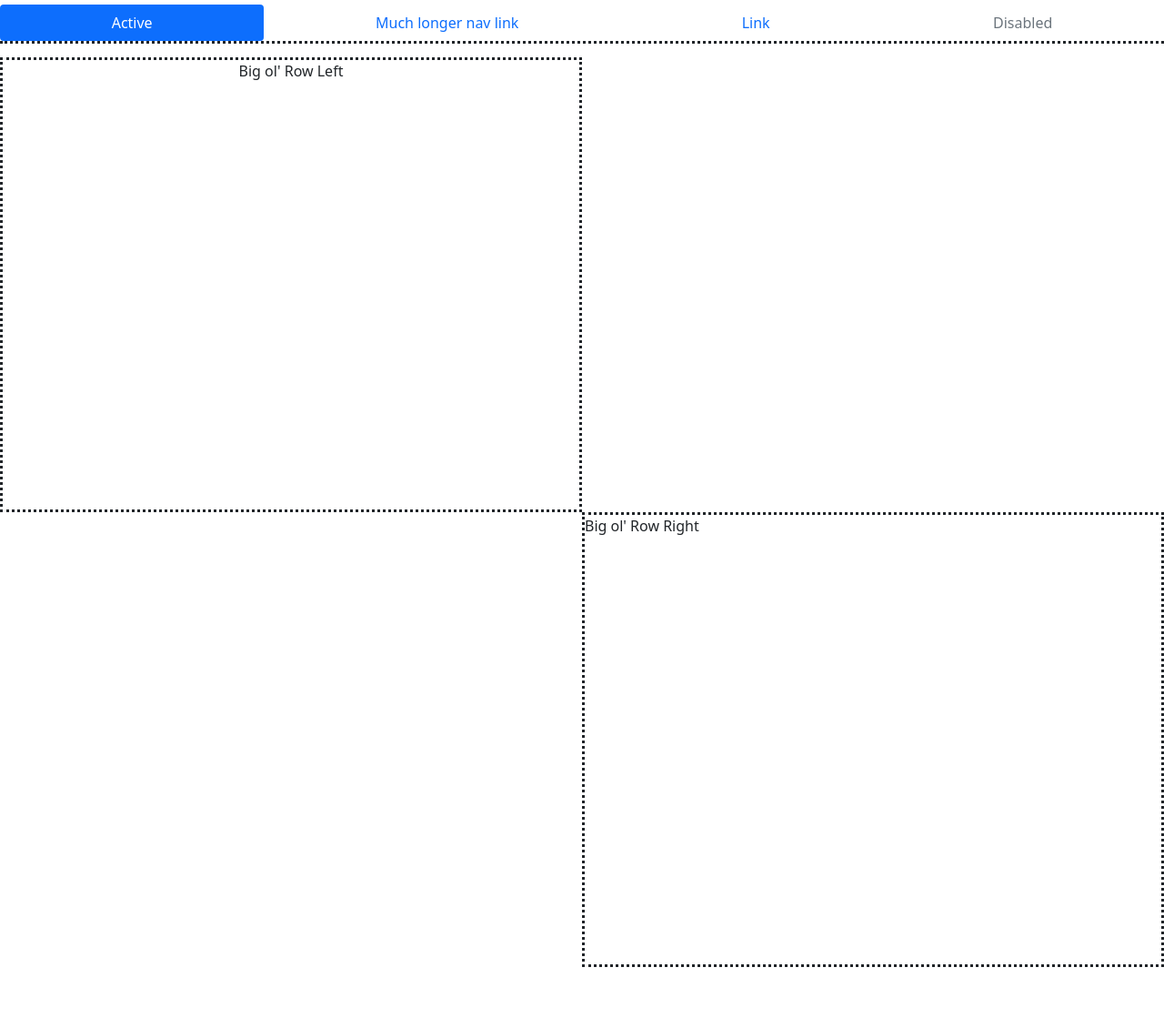
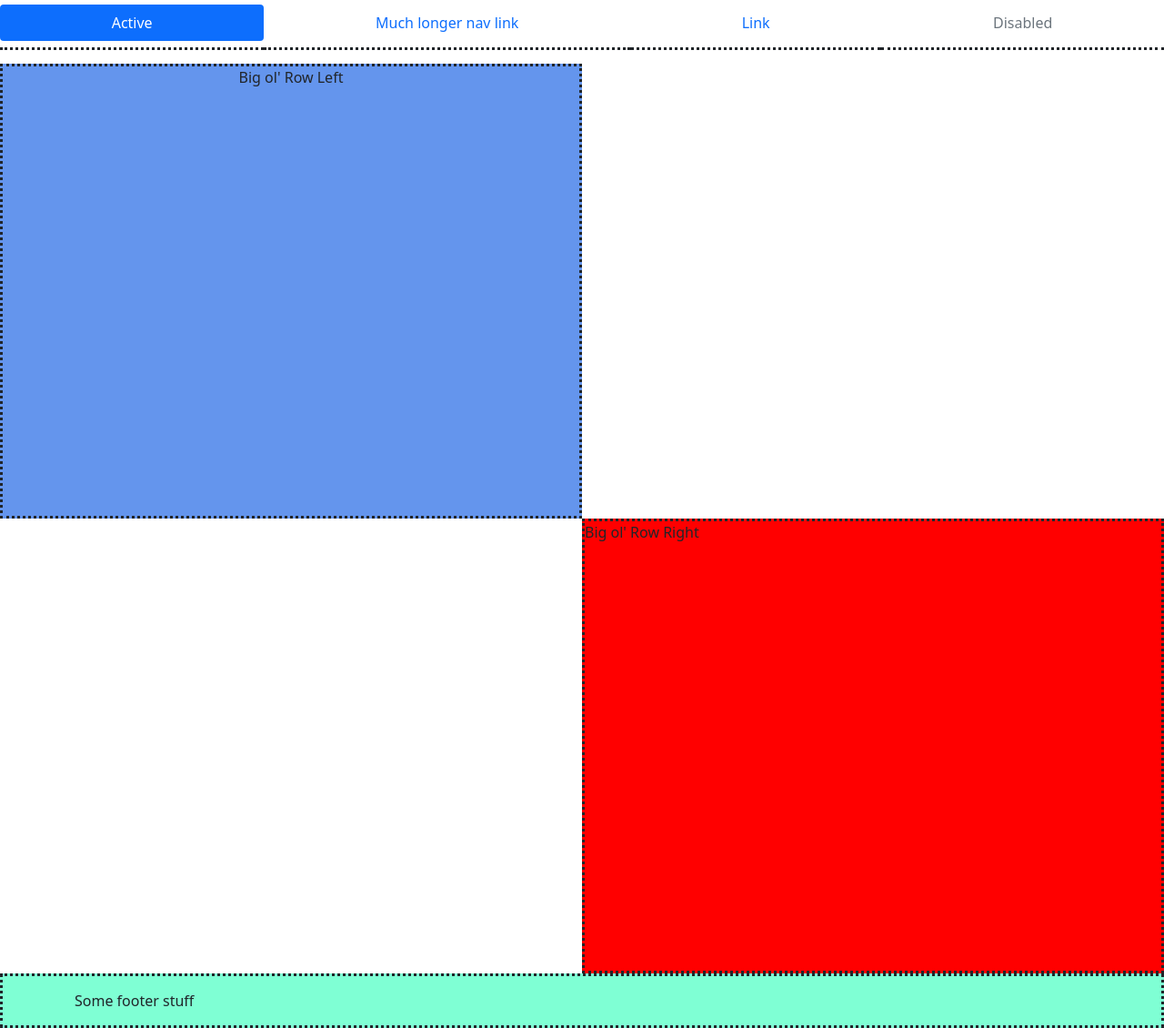
Before and after one commit to oldustybones/collab-practice, a plain HTML site: page index.html in a window 1280 px wide. Shown: the part 54-1184 px from the top of the page at 91% size. Before the commit the page ends 1117 px from the top, so only its background shows below. Drawn offline with nearby package versions, Linux system fonts and the light colour scheme.

Commit message:
added footer and color requires more input

```diff
--- a/css/stylesheet.css
+++ b/css/stylesheet.css
@@ -3,13 +3,9 @@ h1 {
     border-bottom: dotted;
 }
 
-.nav-fill {
+.nav-item {
     border-bottom: dotted;
-}
-
-.container {
-    padding: 15px;
-
+    height: 50px;
 }
 
 .containerCustomL {
@@ -18,6 +14,7 @@ h1 {
     margin-top: 15px;
     height: 500px;
     text-align: center;
+    background-color: cornflowerblue;
 }
 
 .containerCustomR {
@@ -26,4 +23,11 @@ h1 {
     border: dotted;
     margin-left: 50%;
     height: 500px;
+    background-color: red;
 }
+
+footer {
+    border: dotted;
+    padding: 15px;
+    background-color: aquamarine;
+}
--- a/index.html
+++ b/index.html
@@ -36,6 +36,14 @@
         <p class="rowRight">Big ol' Row Right</p>
     </div>
 
+    <footer>
+      <div class="container">
+        <div class="row align-items-start">
+          <div class="col">
+            Some footer stuff
+          </div>
+        </div>
+    </footer>
 
     <!-- Optional JavaScript; choose one of the two! -->
 
```
